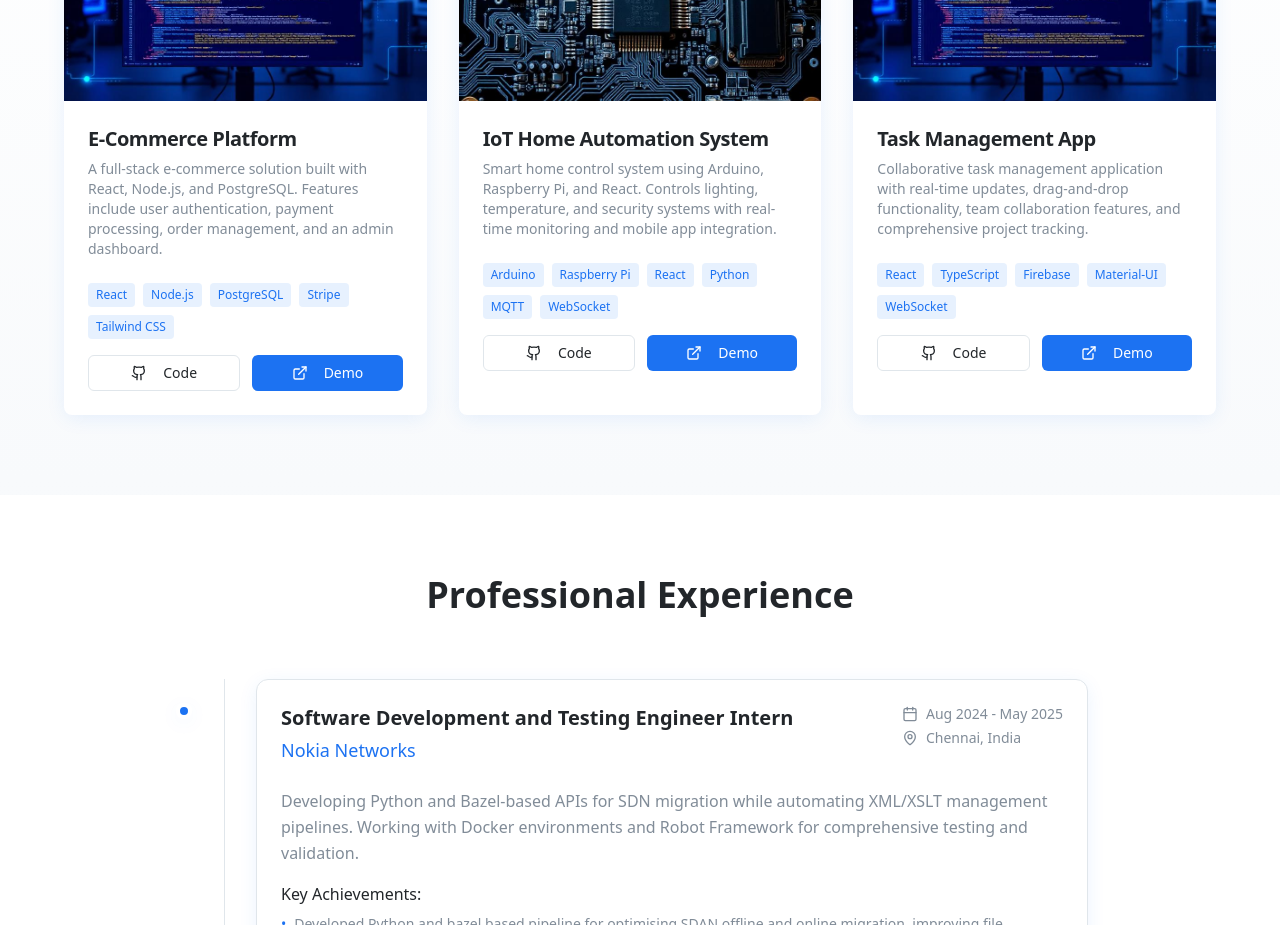
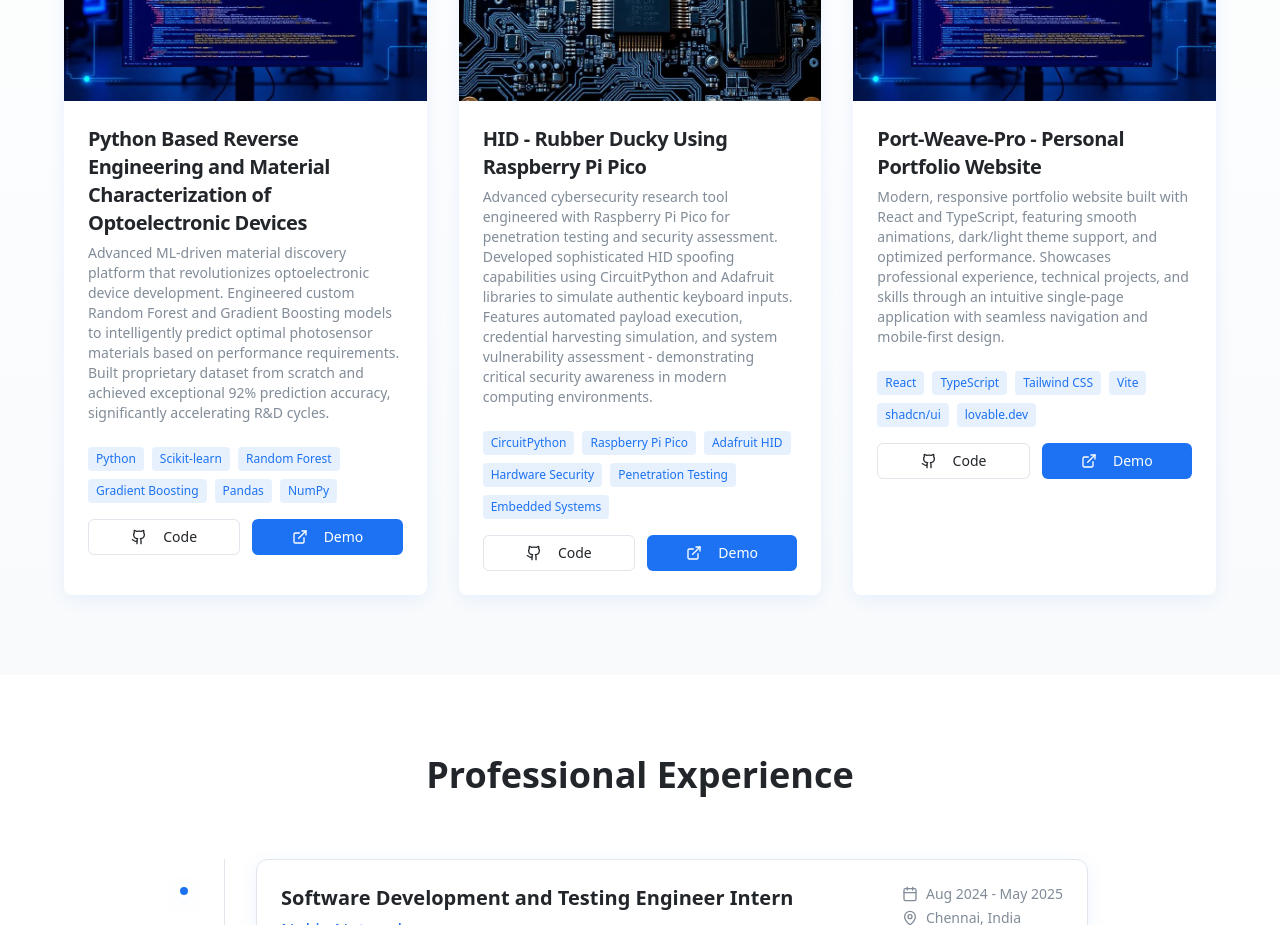
Before and after one commit to KIMARIYOGESH/port-weave-pro, a React (Vite) app: page / in a window 1280 px wide. Shown: the part 2480-3405 px from the top of the page. Built offline with nearby package versions, Linux system fonts and the light colour scheme.

Commit message:
Updated skills section and project description

```diff
--- a/index.html
+++ b/index.html
@@ -3,11 +3,10 @@
   <head>
     <meta charset="UTF-8" />
     <meta name="viewport" content="width=device-width, initial-scale=1.0" />
-    <title>Yogesh Kimari - Software Developer & Embedded Systems Engineer</title>
+    <title>Yogesh Kimari - Aspiring Software Developer</title>
     <meta name="description" content="Professional portfolio of Yogesh Kimari - Software Developer & Embedded Systems Engineer specializing in Full stack development, Advanced Python, SQL, Machine Learning." />
     <meta name="author" content="Yogesh Kimari" />
     <meta name="keywords" content="software developer, embedded systems, React, C++, Python, web development, portfolio" />
-
     <meta property="og:title" content="Yogesh Kimari - Software Developer Portfolio" />
     <meta property="og:description" content="Professional portfolio showcasing software development and embedded systems engineering projects." />
     <meta property="og:type" content="website" />
--- a/src/components/Portfolio/ProjectsSection.tsx
+++ b/src/components/Portfolio/ProjectsSection.tsx
@@ -6,29 +6,29 @@ import project2Image from "@/assets/project2-placeholder.jpg";
 
 const projects = [
   {
-    title: "E-Commerce Platform",
-    description: "A full-stack e-commerce solution built with React, Node.js, and PostgreSQL. Features include user authentication, payment processing, order management, and an admin dashboard.",
+    title: "Python Based Reverse Engineering and Material Characterization of Optoelectronic Devices",
+    description: "Advanced ML-driven material discovery platform that revolutionizes optoelectronic device development. Engineered custom Random Forest and Gradient Boosting models to intelligently predict optimal photosensor materials based on performance requirements. Built proprietary dataset from scratch and achieved exceptional 92% prediction accuracy, significantly accelerating R&D cycles.",
     image: project1Image,
-    technologies: ["React", "Node.js", "PostgreSQL", "Stripe", "Tailwind CSS"],
-    githubUrl: "https://github.com/yourusername/ecommerce-platform",
-    liveUrl: "https://your-ecommerce-demo.com"
+    technologies: ["Python", "Scikit-learn", "Random Forest", "Gradient Boosting", "Pandas", "NumPy"],
+    githubUrl: "https://github.com/KIMARIYOGESH/ML-project",
   },
   {
-    title: "IoT Home Automation System",
-    description: "Smart home control system using Arduino, Raspberry Pi, and React. Controls lighting, temperature, and security systems with real-time monitoring and mobile app integration.",
+    title: "HID - Rubber Ducky Using Raspberry Pi Pico",
+    description: "Advanced cybersecurity research tool engineered with Raspberry Pi Pico for penetration testing and security assessment. Developed sophisticated HID spoofing capabilities using CircuitPython and Adafruit libraries to simulate authentic keyboard inputs. Features automated payload execution, credential harvesting simulation, and system vulnerability assessment - demonstrating critical security awareness in modern computing environments.",
     image: project2Image,
-    technologies: ["Arduino", "Raspberry Pi", "React", "Python", "MQTT", "WebSocket"],
-    githubUrl: "https://github.com/yourusername/iot-home-system",
-    liveUrl: "https://your-iot-demo.com"
+    technologies: ["CircuitPython", "Raspberry Pi Pico", "Adafruit HID", "Hardware Security", "Penetration Testing", "Embedded Systems"],
+    githubUrl: "https://github.com/KIMARIYOGESH/EmbeddedProject",
   },
+
   {
-    title: "Task Management App",
-    description: "Collaborative task management application with real-time updates, drag-and-drop functionality, team collaboration features, and comprehensive project tracking.",
+    title: "Port-Weave-Pro - Personal Portfolio Website",
+    description: "Modern, responsive portfolio website built with React and TypeScript, featuring smooth animations, dark/light theme support, and optimized performance. Showcases professional experience, technical projects, and skills through an intuitive single-page application with seamless navigation and mobile-first design.",
     image: project1Image,
-    technologies: ["React", "TypeScript", "Firebase", "Material-UI", "WebSocket"],
-    githubUrl: "https://github.com/yourusername/task-manager",
-    liveUrl: "https://your-taskmanager-demo.com"
+    technologies: ["React", "TypeScript", "Tailwind CSS", "Vite", "shadcn/ui", "lovable.dev"],
+    githubUrl: "https://github.com/KIMARIYOGESH/port-weave-pro",
+    liveUrl: ""
   }
+
 ];
 
 const ProjectsSection = () => {
```
Also changed, not shown: 1 other file (tests, documents, lock files or other folders).
